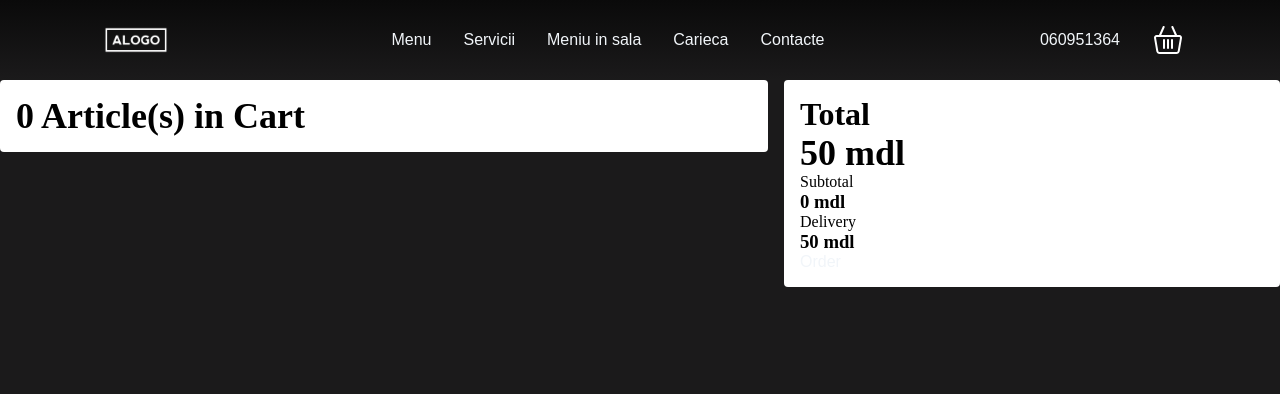
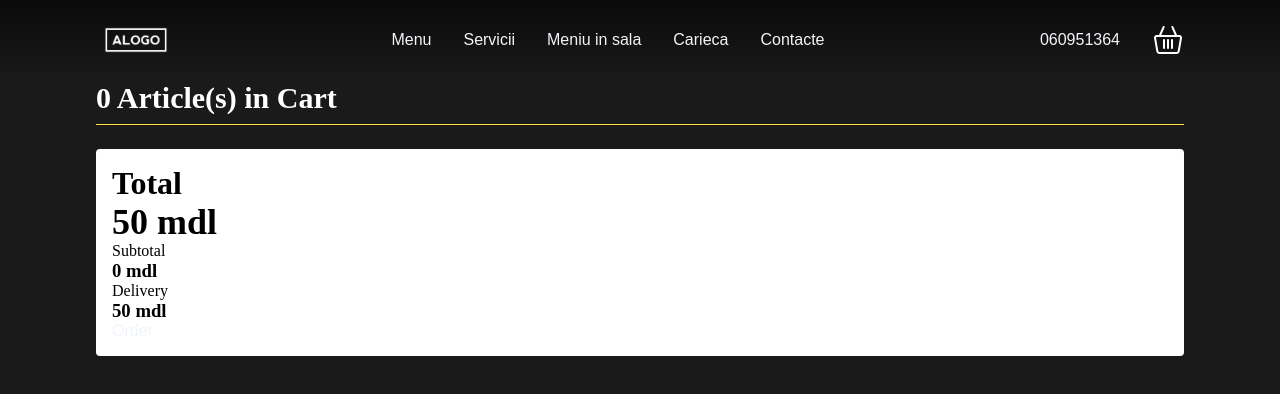
Before and after one commit to poofy25/Restaurant_WebApp, a Next.js app: page /cart in a window 1280 px wide. Shown: the top 394 px of the page. Built offline with nearby package versions, Linux system fonts and the light colour scheme; a web font is replaced by a local one.

Commit message:
styled cart page

```diff
--- a/src/app/cart/_components/CartItem.jsx
+++ b/src/app/cart/_components/CartItem.jsx
@@ -13,12 +13,19 @@ export default function CartItem ({item , dispatch}) {
     }
 
     return(
-            <div className={styles.item}>
-                <Image src={item.imageUrl} width="300" height='200' alt='Item Image'/>
-                <div className={styles.info}>
-                    <h1 className={styles.name}>{item.name}</h1>
-                    <h3 className={styles.name}>{item.description}</h3>
+            <div className="flex w-full box-border items-stretch gap-4 py-2
+            border-0 border-b-primary-lighter border-b-2 border-solid h-auto relative
+            ">
+                <div className='w-[40%] h-full rounded-lg overflow-hidden'>
+                    <div className='relative w-full aspect-square'>
+                        <Image
+                        src={item.imageUrl} fill={true} alt='Item Image'/>
 
+                    </div>
+                </div>
+                <div className="flex-1 flex flex-col items-start gap-1">
+                    <h2 className="text-2xl">{item.name}</h2>
+                    <button className='p-0 bg-transparent underline font-normal text-yellow-300 hover:bg-transparent'>Vezi detalii</button>
                     <div className={styles.price}>
 
                     {item.quantity > 1
--- a/src/app/cart/page.jsx
+++ b/src/app/cart/page.jsx
@@ -13,9 +13,13 @@ export default function CartPage () {
     const {items , dispatch} = useCartContext()
 
     return (
-        <main className={styles.main}>
-            <div className={styles.items}>
-                <h2>{`${calculateItems(items)} Article(s) in Cart`}</h2>
+        <main className="flex flex-col gap-4 px-[7.5vw] box-border">
+
+            <div className="flex flex-col w-full">
+
+                <h2 className='text-3xl pb-2 mb-2 border-0 border-b-yellow-300 border-b border-solid'>{`${calculateItems(items)} Article(s) in Cart`}</h2>
+
+
                 {[...items].reverse().map((item,index) => {
                     return (
                         <CartItem item={item} key={index} dispatch={dispatch}/>
```
